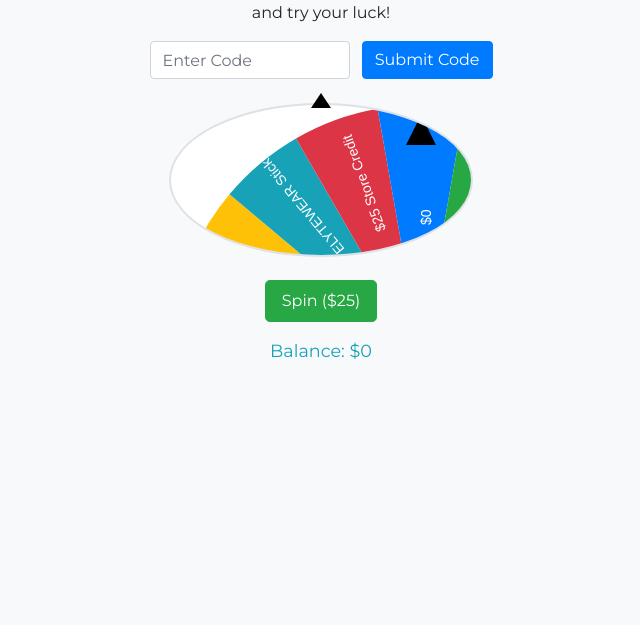
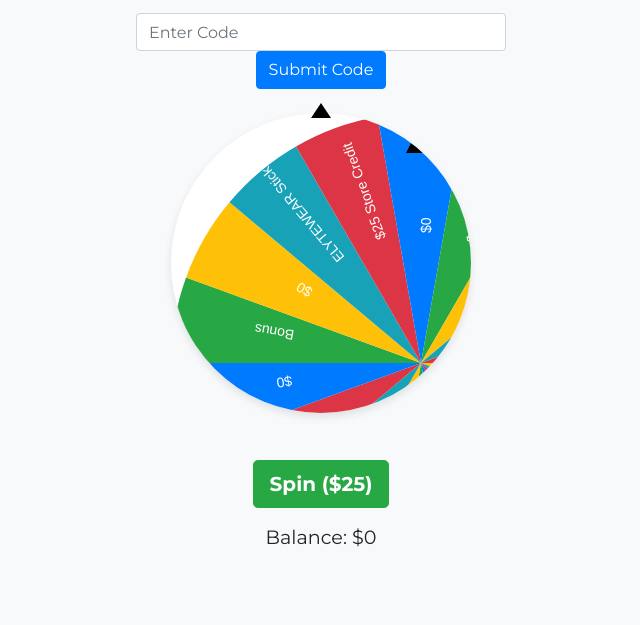
Before and after one commit to ELYTEWEAR/fun, a plain HTML site: page index.html in a window 1280 px wide. Shown: the part 175-800 px from the top of the page, without its empty margins (319-959 px from the left). Drawn offline with nearby package versions, Linux system fonts and the light colour scheme.

Commit message:
Update index.html

```diff
--- a/index.html
+++ b/index.html
@@ -11,55 +11,49 @@
             font-family: 'Montserrat', sans-serif;
             background-color: #f8f9fa;
             padding-bottom: 20px;
+            margin: 0;
+            overflow-x: hidden; /* Prevents horizontal scrolling */
         }
         .container {
             max-width: 400px;
+            margin: auto;
+            padding-top: 20px;
         }
         .wheel-container {
             position: relative;
             width: 100%;
-            margin-top: 20px;
+            max-width: 300px; /* Adjusted for mobile screens */
+            margin: 20px auto; /* Centers the wheel container */
         }
         #wheelCanvas {
-            max-width: 100%;
-            height: auto;
-            border: 2px solid #dee2e6;
-            border-radius: 50%;
+            width: 100%; /* Ensures the canvas is responsive */
+            border-radius: 50%; /* Makes the canvas circular */
             background-color: #fff;
+            box-shadow: 0 4px 8px rgba(0, 0, 0, 0.1); /* Adds a subtle shadow for depth */
         }
         .arrow {
             position: absolute;
-            top: -10px;
+            top: -10px; /* Adjusted to ensure it doesn't overlay the wheel */
             left: 50%;
             transform: translateX(-50%);
             border: solid #000;
             border-width: 0 10px 15px 10px;
             border-color: transparent transparent #000 transparent;
+            z-index: 10; /* Ensures the arrow is above the wheel */
         }
-        .code-entry input {
-            max-width: 200px;
-            display: inline-block;
-        }
-        .code-entry button {
-            vertical-align: top;
-        }
-        .btn-lg {
-            font-size: 1rem;
-            padding: .5rem 1rem;
-        }
-        #resultText {
-            font-size: 1.2rem;
-            color: #28a745;
+        /* Additional styles for button and text for better visibility on mobile */
+        #spinBtn {
+            margin-top: 20px;
             font-weight: bold;
         }
-        .balance-text {
-            font-size: 1.1rem;
-            color: #17a2b8;
+        #resultText, #balanceText {
+            margin-top: 15px;
+            font-size: 1.2rem;
         }
     </style>
 </head>
 <body>
-    <div class="container text-center mt-5">
+    <div class="container text-center">
         <h1>ELYTEWEAR Spin & Win</h1>
         <p>Enter the code "money" to load your balance and try your luck!</p>
 
@@ -68,14 +62,14 @@
             <button id="submitCodeBtn" class="btn btn-primary">Submit Code</button>
         </div>
 
-        <div class="wheel-container mx-auto">
-            <canvas id="wheelCanvas"></canvas>
+        <div class="wheel-container">
+            <canvas id="wheelCanvas" width="300" height="300"></canvas>
             <div class="arrow"></div>
         </div>
 
-        <button id="spinBtn" class="btn btn-success btn-lg mt-3">Spin ($25)</button>
-        <div id="resultText" class="mt-3"></div>
-        <div id="balanceText" class="balance-text mt-2">Balance: $0</div>
+        <button id="spinBtn" class="btn btn-success btn-lg">Spin ($25)</button>
+        <div id="resultText"></div>
+        <div id="balanceText" class="balance-text">Balance: $0</div>
     </div>
 
     <script src="script.js"></script>
```
